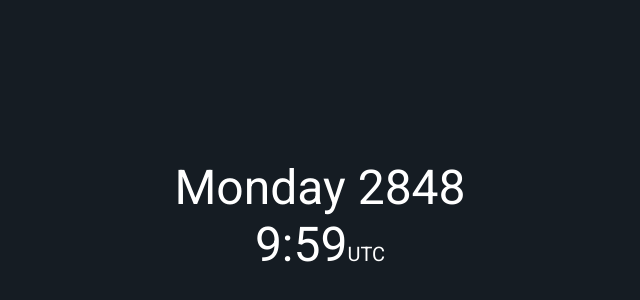
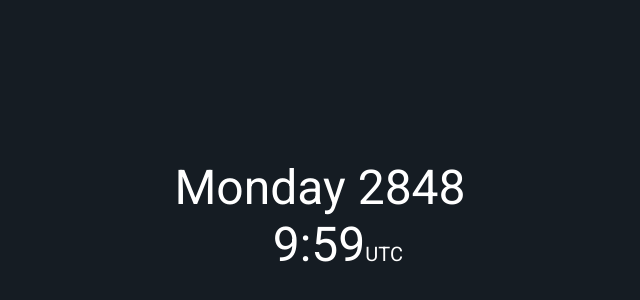
Before and after one commit to canmingir/epoch-week-calendar, a plain HTML site: page website/epoch-week.html in a window 1280 px wide. Shown: the part 184-484 px from the top of the page, without its empty margins (320-960 px from the left). Drawn offline with Linux system fonts and the light colour scheme.

Commit message:
Add padding to time

```diff
--- a/website/epoch-week.html
+++ b/website/epoch-week.html
@@ -32,7 +32,7 @@
     <script>
       // Redirect to personal page
       // if (window.location.pathname === "/calendar") {
-      document.body.style.display = "block";
+        document.body.style.display = "block";
       // } else {
       //   window.location.assign("https://linktr.ee/canmingir");
       // }
@@ -61,7 +61,7 @@
         time += ":";
         time += String(today.getUTCMinutes()).padStart(2, "0");
 
-        document.getElementById("calendar").innerHTML = `${print}<br/>${time}<span class="timezone">UTC</span>`;
+        document.getElementById("calendar").innerHTML = `${print}<br/>&nbsp;&nbsp;&nbsp;${time}<span class="timezone">UTC</span>`;
       };
 
       display();
```
